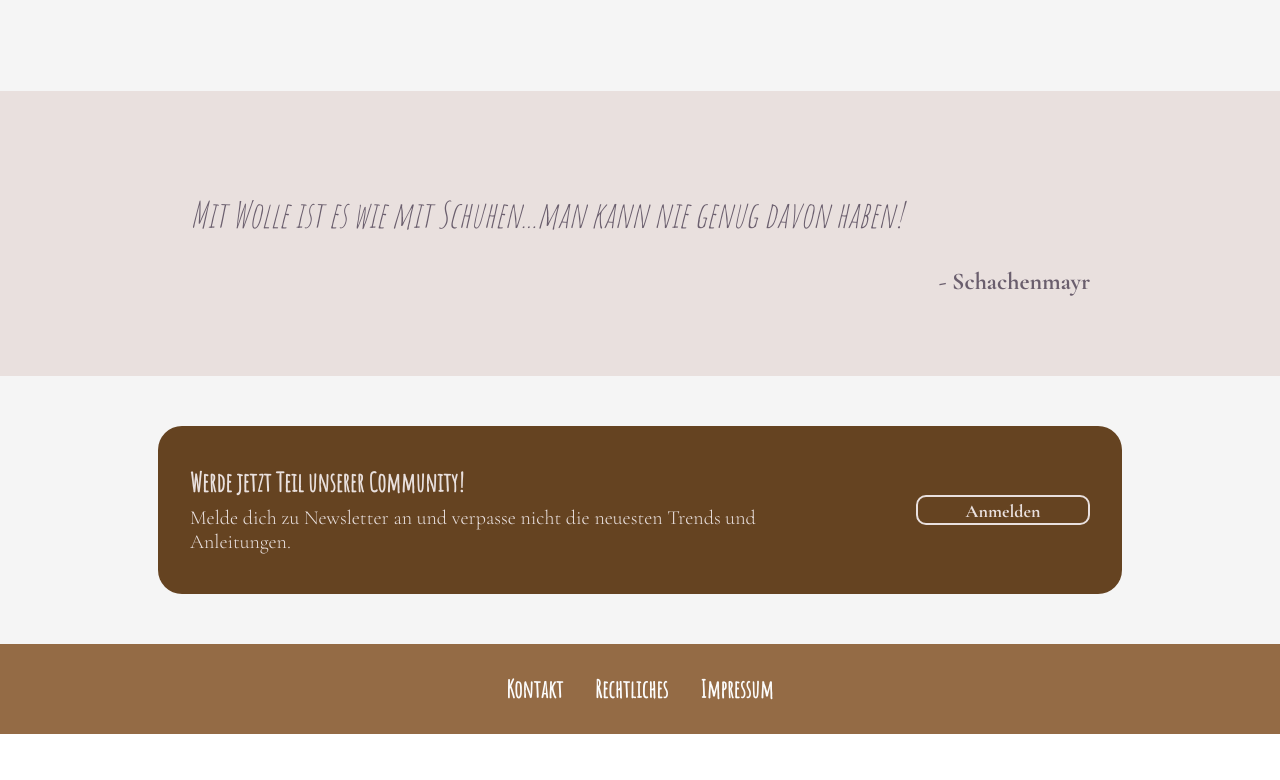
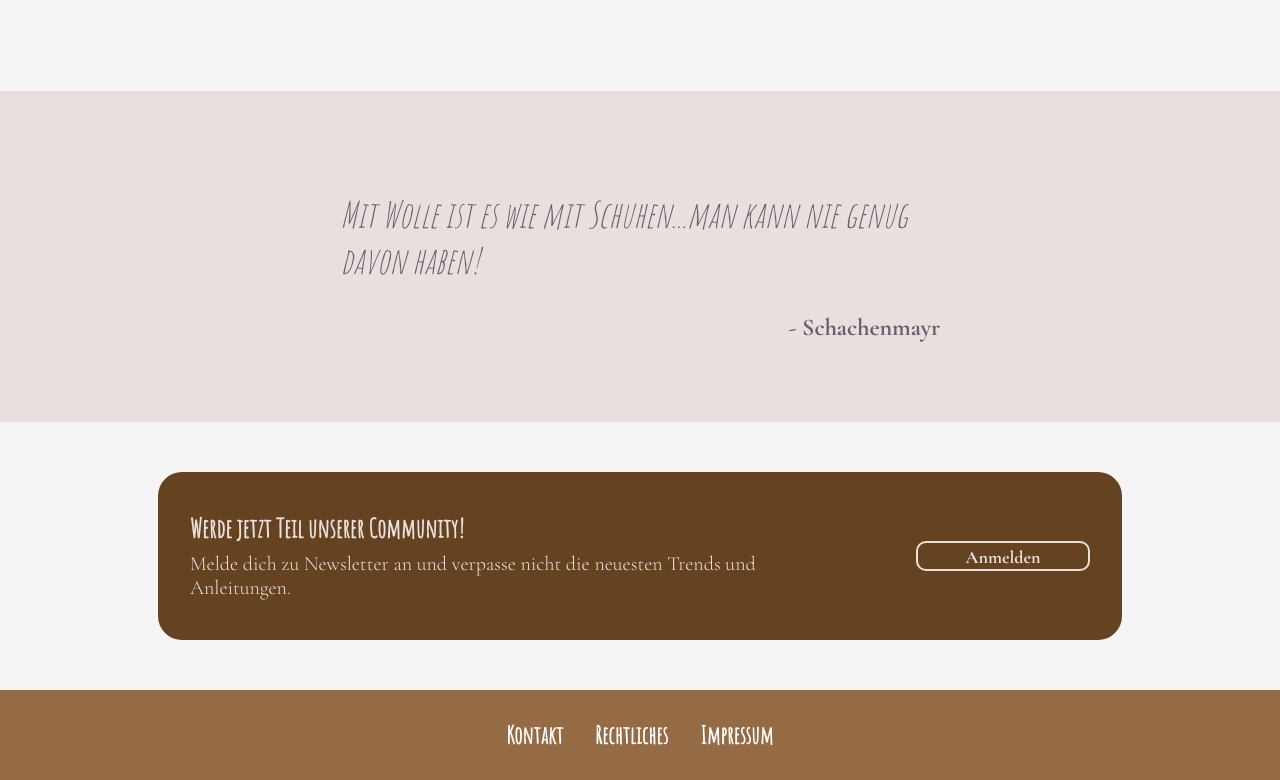
Before and after one commit to VitaliaSvirskaja/Project-Landing-Page, a plain HTML site: page index.html in a window 1280 px wide. Shown: the part 901-1681 px from the top of the page. Before the commit the page ends 1635 px from the top, so only its background shows below. Drawn offline with nearby package versions, Linux system fonts and the light colour scheme.

Commit message:
changed width of quote

```diff
--- a/style.css
+++ b/style.css
@@ -155,7 +155,7 @@ text-align: center;
 }
 
 .quote-line1 {
-    max-width: var(--default-content-width);
+    max-width: 600px;
     width: 100%;
     font-size: 36px;
     font-style: italic;
@@ -163,7 +163,7 @@ text-align: center;
 }
 
 .quote-line2 {
-    max-width: var(--default-content-width);
+    max-width: 600px;
     width: 100%;
     text-align: right;
     font-weight: bold;
```
